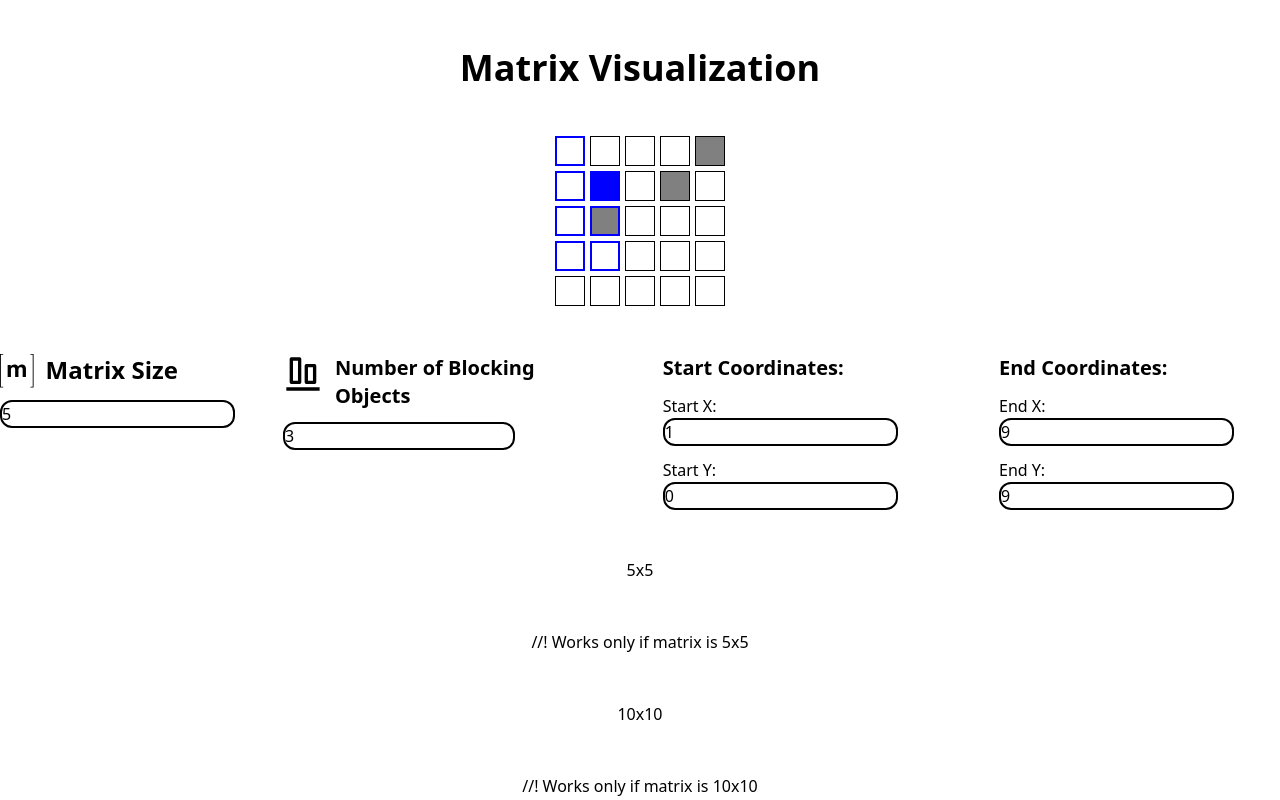
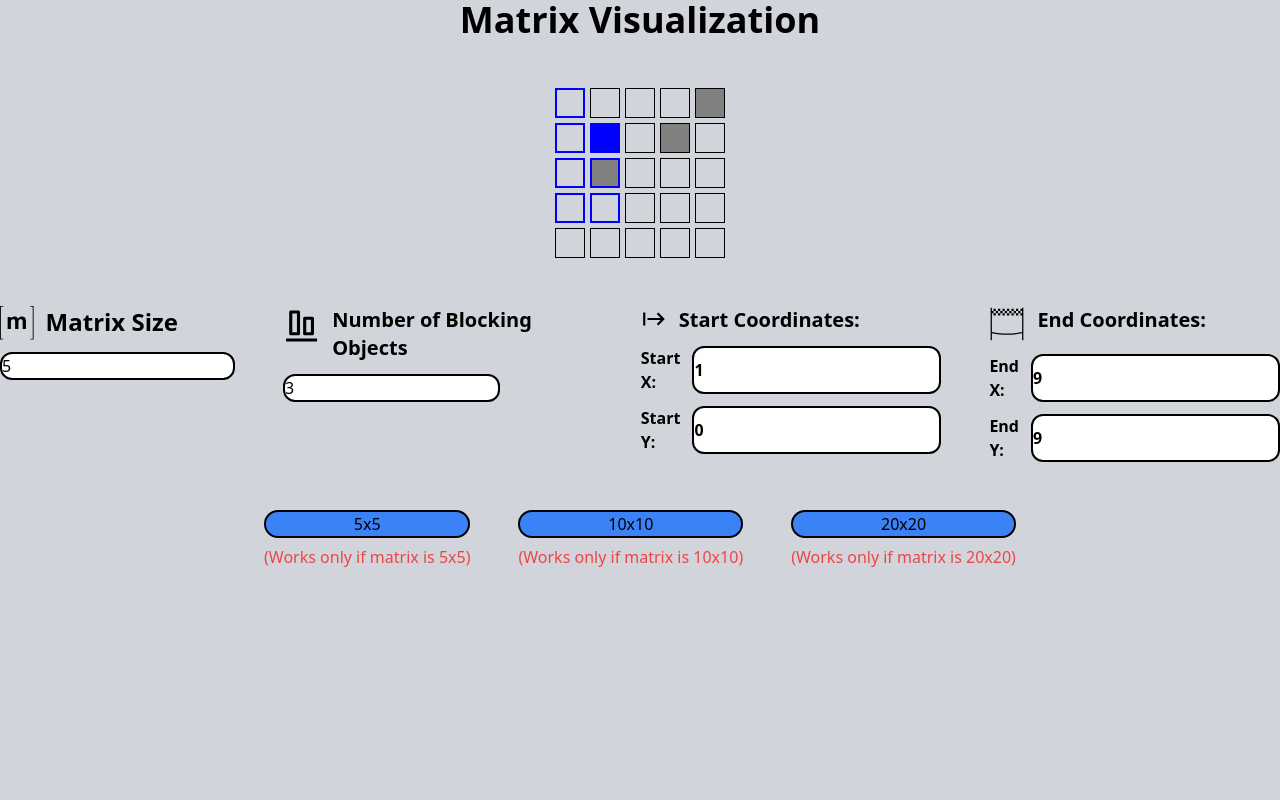
Before and after one commit to StrahinjaWebDev/Moving-Objects-Game, a React (Vite) app: page / in a window 1280 px wide. Shown: the top 800 px of the page. Built offline with nearby package versions, Linux system fonts and the light colour scheme.

Commit message:
final commit

```diff
--- /dev/null
+++ b/src/BoxStyle.tsx
@@ -0,0 +1,32 @@
+import React from 'react'
+
+const BoxStyle = () => {
+  return (
+    <div style={{ display: "grid", gridTemplateColumns: `repeat(${matrixSize}, 30px)`, gap: "5px" }}>
+    {Array.from({ length: matrixSize * matrixSize }).map((_, index) => {
+      const row = Math.floor(index / matrixSize);
+      const col = index % matrixSize;
+      const isStart = startCoordinates[0] === row && startCoordinates[1] === col;
+      const isEnd = endCoordinates[0] === row && endCoordinates[1] === col;
+      const isMO = movingObjectCoordinates[0] === row && movingObjectCoordinates[1] === col;
+      const isBO = blockingObjectCoordinates.some(([x, y]) => x === row && y === col);
+      const isMovementHistory = movementHistory.some(([x, y]) => x === row && y === col); // Check if current cell is in movement history
+
+      const boxStyle = {
+        width: "30px",
+        height: "30px",
+        border: isMovementHistory ? "2px solid blue" : "1px solid #000", // Apply style for movement history
+        display: "flex",
+        justifyContent: "center",
+        alignItems: "center",
+        backgroundColor: isStart ? "green" : isEnd ? "red" : isMO ? "blue" : isBO ? "gray" : "transparent",
+        color: isMO ? "#fff" : "#000",
+      };
+
+      return <div key={index} style={boxStyle}></div>;
+    })}
+  </div>
+  )
+}
+
+export default BoxStyle
--- a/src/Matrix.tsx
+++ b/src/Matrix.tsx
@@ -3,8 +3,6 @@ import { SiMatrix } from "react-icons/si";
 import { BiObjectsVerticalBottom } from "react-icons/bi";
 import { MdOutlineStart } from "react-icons/md";
 import { GiFinishLine } from "react-icons/gi";
-
-//! TODO: SET START CORRECTLY in input  !!!
 
 function Matrix() {
   const [matrixSize, setMatrixSize] = useState(import.meta.env.VITE_MATRIX_SIZE || 5); //Can be changed in .env file
@@ -17,7 +15,7 @@ function Matrix() {
   const [movingObjectCoordinates, setMovingObjectCoordinates] = useState([startCoordinates[0], startCoordinates[1]]);
   const [blockingObjectCoordinates, setBlockingObjectCoordinates] = useState<number[][]>([]);
   const [executionTime, setExecutionTime] = useState(0);
-  const [movementHistory, setMovementHistory] = useState<number[][]>([]); // Store movement history
+  const [movementHistory, setMovementHistory] = useState<number[][]>([]);
   const [clickCount, setClickCount] = useState(0);
 
   const random = () => {
@@ -42,8 +40,6 @@ function Matrix() {
           setNumberOfBlockingObjects(3);
           break;
         default:
-          setNumberOfBlockingObjects(0);
-          setNumberOfBlockingObjects(import.meta.env.VITE_BLOCKING_OBJECTS || 3);
       }
     }
   };
@@ -62,8 +58,6 @@ function Matrix() {
           setNumberOfBlockingObjects(4);
           break;
         default:
-          setNumberOfBlockingObjects(0);
-          setNumberOfBlockingObjects(import.meta.env.VITE_BLOCKING_OBJECTS || 3);
       }
     }
   };
@@ -82,8 +76,6 @@ function Matrix() {
           setNumberOfBlockingObjects(5);
           break;
         default:
-          setNumberOfBlockingObjects(0);
-          setNumberOfBlockingObjects(import.meta.env.VITE_BLOCKING_OBJECTS || 3);
       }
     }
   };
@@ -219,37 +211,38 @@ function Matrix() {
     setExecutionTime(elapsedTime);
 
     return () => {
-      clearInterval(intervalId); // Clear the interval when the component unmounts
+      clearInterval(intervalId);
     };
   }, [movingObjectCoordinates, matrixSize, numberOfBlockingObjects, startCoordinates, endCoordinates]);
 
-  // console.log({
-  //   movingObjectCoordinates: movementHistory, //! SEE IF IT IS HISTORY OR OLNLY MOVMENT!
-  //   blockingObjectCoordinates: blockingObjectCoordinates,
-  // }); //! IF The result should be an array of objects containing movingObjectCoordinates and blockingObjetsCoordinates keys, this should be in the log !!!DONE!!!
-
+  console.log({ movingObjectCoordinates, blockingObjectCoordinates });
   return (
-    <div className="flex flex-col items-center w-screen h-[200vh] gap-12 mt-12">
+    <div className="flex flex-col items-center w-screen h-[200vh] gap-12  bg-gray-300">
       <h1 className="text-4xl font-semibold">Matrix Visualization</h1>
       <div style={{ display: "grid", gridTemplateColumns: `repeat(${matrixSize}, 30px)`, gap: "5px" }}>
         {Array.from({ length: matrixSize * matrixSize }).map((_, index) => {
-          const row = Math.floor(index / matrixSize);
-          const col = index % matrixSize;
-          const isStart = startCoordinates[0] === row && startCoordinates[1] === col;
-          const isEnd = endCoordinates[0] === row && endCoordinates[1] === col;
-          const isMO = movingObjectCoordinates[0] === row && movingObjectCoordinates[1] === col;
-          const isBO = blockingObjectCoordinates.some(([x, y]) => x === row && y === col);
-          const isMovementHistory = movementHistory.some(([x, y]) => x === row && y === col); // Check if current cell is in movement history
+          const [row, col] = [Math.floor(index / matrixSize), index % matrixSize];
+          const isCellOccupied =
+            startCoordinates[0] === row && startCoordinates[1] === col
+              ? "green"
+              : endCoordinates[0] === row && endCoordinates[1] === col
+              ? "red"
+              : movingObjectCoordinates[0] === row && movingObjectCoordinates[1] === col
+              ? "blue"
+              : blockingObjectCoordinates.some(([x, y]) => x === row && y === col)
+              ? "gray"
+              : "transparent";
 
-          let boxStyle = {
+          const isMovementHistory = movementHistory.some(([x, y]) => x === row && y === col);
+          const boxStyle = {
             width: "30px",
             height: "30px",
-            border: isMovementHistory ? "2px solid blue" : "1px solid #000", // Apply style for movement history
+            border: isMovementHistory ? "2px solid blue" : "1px solid #000",
             display: "flex",
             justifyContent: "center",
             alignItems: "center",
-            backgroundColor: isStart ? "green" : isEnd ? "red" : isMO ? "blue" : isBO ? "gray" : "transparent",
-            color: isMO ? "#fff" : "#000",
+            backgroundColor: isCellOccupied,
+            color: isCellOccupied === "blue" ? "#fff" : "#000",
           };
 
           return <div key={index} style={boxStyle}></div>;
@@ -279,8 +272,10 @@ function Matrix() {
           />
         </div>
         <div className="flex flex-col gap-3">
-          <p className="text-xl font-bold">Start Coordinates:</p>
-          <p>
+          <p className="text-xl flex font-bold gap-3">
+            <MdOutlineStart size={"1.3em"} /> Start Coordinates:
+          </p>
+          <p className="font-semibold flex gap-3">
             Start X:
             <input
               className="border-2 rounded-xl border-black hover:border-blue-500"
@@ -289,7 +284,7 @@ function Matrix() {
               onChange={handleStartXChange}
             />
           </p>
-          <label>
+          <p className="font-semibold flex gap-3">
             Start Y:
             <input
               className="border-2 rounded-xl border-black hover:border-blue-500"
@@ -297,12 +292,14 @@ function Matrix() {
               value={startCoordinates[1]}
               onChange={handleStartYChange}
             />
-          </label>
+          </p>
         </div>
 
         <div className="flex flex-col gap-3">
-          <p className="text-xl font-bold">End Coordinates:</p>
-          <label>
+          <p className="text-xl font-bold flex gap-3">
+            <GiFinishLine size={"1.8em"} /> End Coordinates:
+          </p>
+          <p className="font-semibold flex gap-3">
             End X:
             <input
               className="border-2 rounded-xl border-black hover:border-blue-500"
@@ -310,8 +307,8 @@ function Matrix() {
               value={endCoordinates[0]}
               onChange={handleEndXChange}
             />
-          </label>
-          <label>
+          </p>
+          <p className="font-semibold flex gap-3">
             End Y:
             <input
               className="border-2 rounded-xl border-black hover:border-blue-500 "
@@ -319,15 +316,29 @@ function Matrix() {
               value={endCoordinates[1]}
               onChange={handleEndYChange}
             />
-          </label>
+          </p>
         </div>
       </div>
-      <button onClick={handleButtonClick5x5}>5x5</button>
-      //! Works only if matrix is 5x5
-      <button onClick={handleButtonClick10x10}>10x10</button>
-      //! Works only if matrix is 10x10
-      <button onClick={handleButtonClick20x20}>20x20</button>
-      //! Works only if matrix is 20x20
+      <div className="flex flex-row gap-12">
+        <div className="flex flex-col justify-center gap-3">
+          <button className="border-black border-2 rounded-full bg-blue-500 hover:opacity-75" onClick={handleButtonClick5x5}>
+            5x5
+          </button>
+          <p className="animate-bounce text-red-500 font-medium"> (Works only if matrix is 5x5)</p>
+        </div>
+        <div className="flex flex-col justify-center gap-3">
+          <button className="border-black border-2 rounded-full bg-blue-500 hover:opacity-75" onClick={handleButtonClick10x10}>
+            10x10{" "}
+          </button>
+          <p className="animate-bounce text-red-500 font-medium">(Works only if matrix is 10x10)</p>
+        </div>
+        <div className="flex flex-col justify-center gap-3">
+          <button className="border-black border-2 rounded-full bg-blue-500 hover:opacity-75" onClick={handleButtonClick20x20}>
+            20x20
+          </button>
+          <p className="animate-bounce text-red-500 font-medium">(Works only if matrix is 20x20)</p>
+        </div>
+      </div>
     </div>
   );
 }
```
